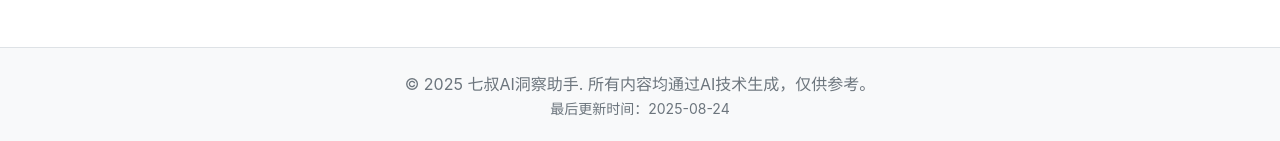
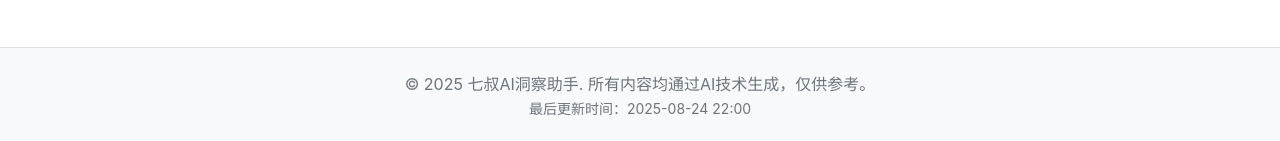
Before and after one commit to SantosCNA/AI-Daily, a Jekyll site: the page built from digest/index.html, in a window 1280 px wide and 1348 px high. Shown: the part 1204-1345 px from the top of the window. Built offline with Jekyll 4.4.1, drawn with Linux system fonts in a browser that asks for light colours.

Commit message:
🔄 更新GitHub Pages：更新时间戳，触发重新部署

```diff
--- a/digest/index.html
+++ b/digest/index.html
@@ -203,7 +203,7 @@ author: 七叔AI洞察助手
     <footer class="footer bg-light py-4 mt-5">
         <div class="container text-center">
             <p class="text-muted mb-0">© 2025 七叔AI洞察助手. 所有内容均通过AI技术生成，仅供参考。</p>
-            <p class="text-muted mb-0"><small>最后更新时间：2025-08-24</small></p>
+            <p class="text-muted mb-0"><small>最后更新时间：2025-08-24 22:00</small></p>
         </div>
     </footer>
 
--- a/index.html
+++ b/index.html
@@ -123,7 +123,7 @@ title: 七叔AI洞察日报
     <footer class="bg-light py-4 mt-5">
         <div class="container text-center">
             <p class="text-muted mb-0">© 2025 七叔AI洞察助手. 所有内容均通过AI技术生成，仅供参考。</p>
-            <p class="text-muted mb-0"><small>最后更新: 2025-08-24 21:30</small></p>
+            <p class="text-muted mb-0"><small>最后更新: 2025-08-24 22:00</small></p>
         </div>
     </footer>
 
```
